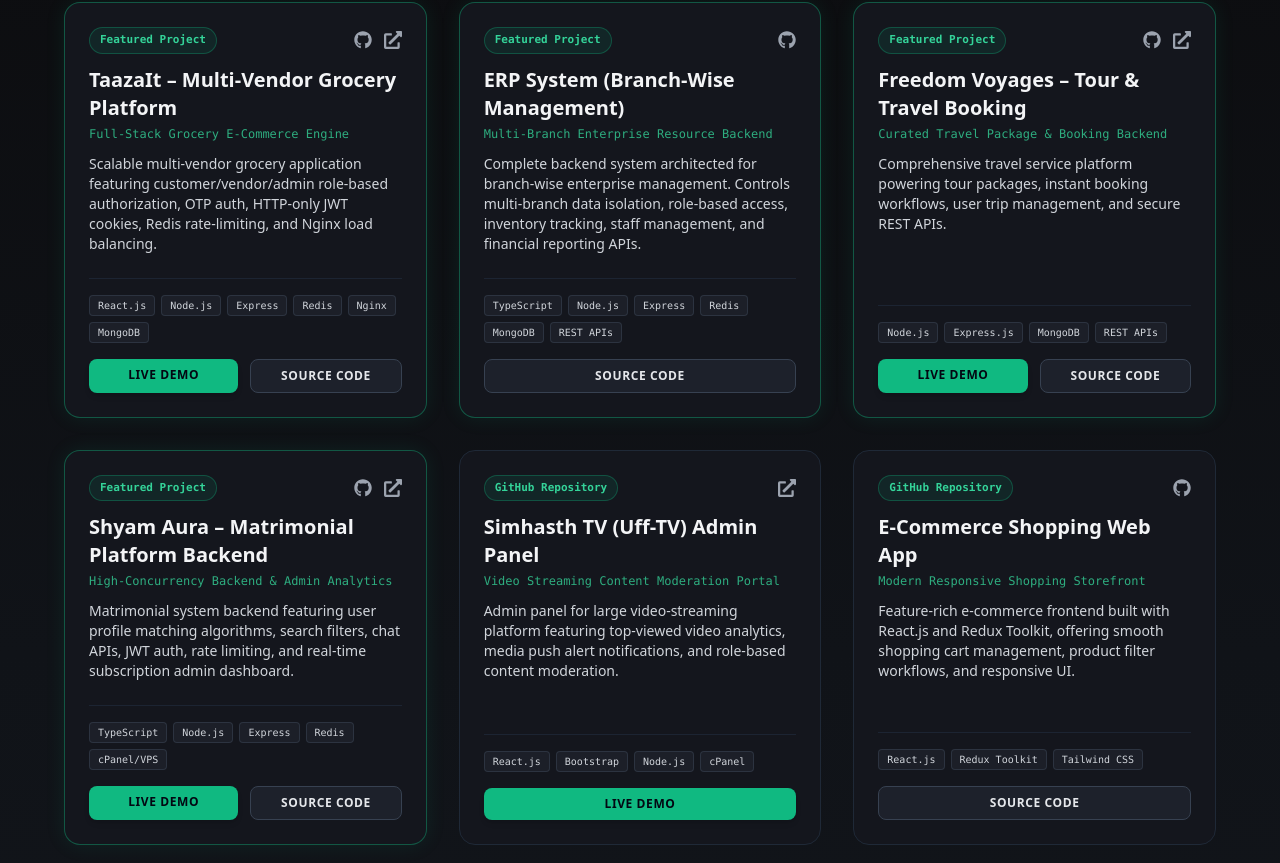
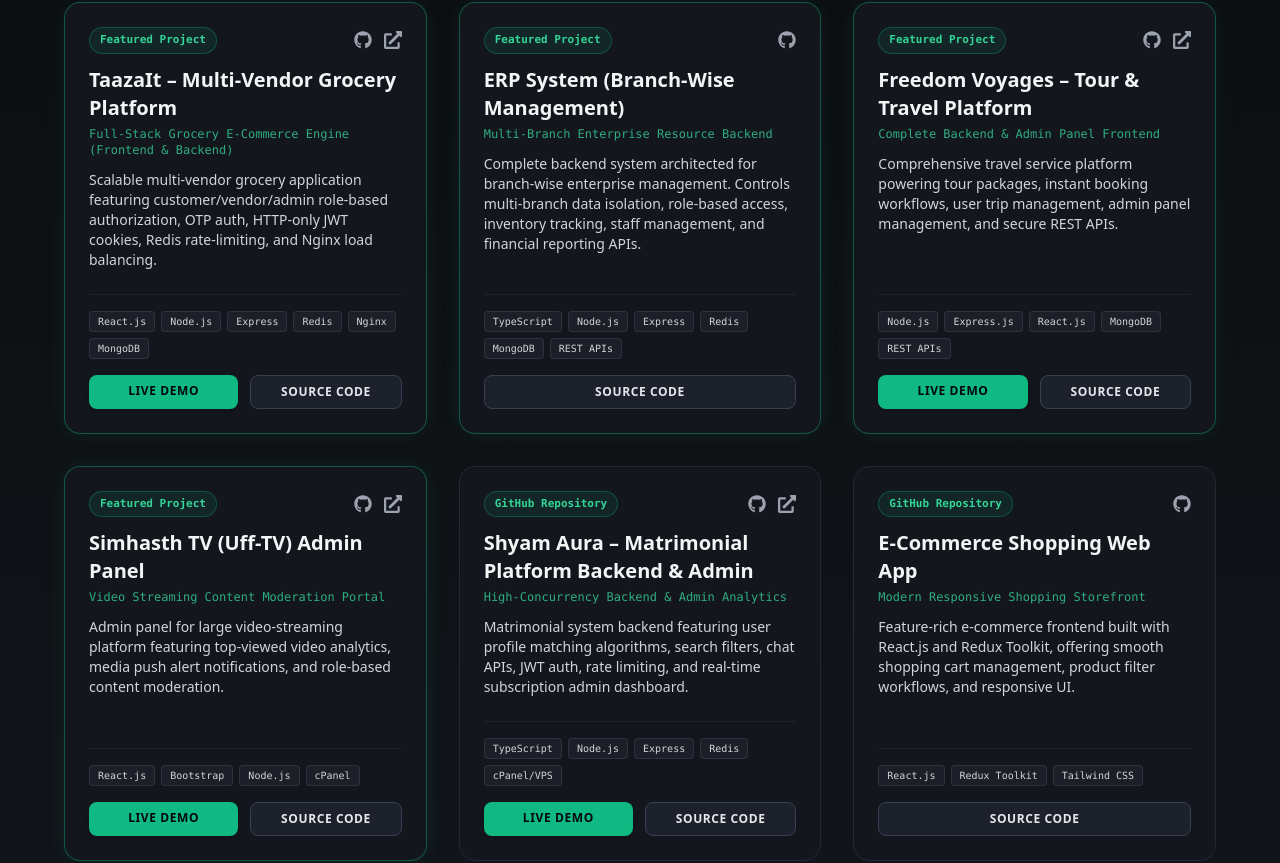
Before and after one commit to Rohitiwari297/Portfolio, a React (Vite) app: page /portfolio in a window 1280 px wide. Shown: the part 328-1191 px from the top of the page. Built offline with nearby package versions, Linux system fonts and the light colour scheme.

Commit message:
Update resume

```diff
--- a/src/components/PortFolio.jsx
+++ b/src/components/PortFolio.jsx
@@ -7,7 +7,7 @@ function PortFolio() {
     {
       id: 1,
       title: "TaazaIt – Multi-Vendor Grocery Platform",
-      subtitle: "Full-Stack Grocery E-Commerce Engine",
+      subtitle: "Full-Stack Grocery E-Commerce Engine (Frontend & Backend)",
       description: "Scalable multi-vendor grocery application featuring customer/vendor/admin role-based authorization, OTP auth, HTTP-only JWT cookies, Redis rate-limiting, and Nginx load balancing.",
       tech: ["React.js", "Node.js", "Express", "Redis", "Nginx", "MongoDB"],
       liveUrl: "https://taazait.com/",
@@ -25,31 +25,32 @@ function PortFolio() {
     },
     {
       id: 3,
-      title: "Freedom Voyages – Tour & Travel Booking",
-      subtitle: "Curated Travel Package & Booking Backend",
-      description: "Comprehensive travel service platform powering tour packages, instant booking workflows, user trip management, and secure REST APIs.",
-      tech: ["Node.js", "Express.js", "MongoDB", "REST APIs"],
+      title: "Freedom Voyages – Tour & Travel Platform",
+      subtitle: "Complete Backend & Admin Panel Frontend",
+      description: "Comprehensive travel service platform powering tour packages, instant booking workflows, user trip management, admin panel management, and secure REST APIs.",
+      tech: ["Node.js", "Express.js", "React.js", "MongoDB", "REST APIs"],
       liveUrl: "https://freedomvoyages.com/",
       githubUrl: "https://github.com/Rohitiwari297/BACKEND_FREEDOM_VOYAGES_-tours_-_travels-",
       featured: true
     },
     {
       id: 4,
-      title: "Shyam Aura – Matrimonial Platform Backend",
+      title: "Simhasth TV (Uff-TV) Admin Panel",
+      subtitle: "Video Streaming Content Moderation Portal",
+      description: "Admin panel for large video-streaming platform featuring top-viewed video analytics, media push alert notifications, and role-based content moderation.",
+      tech: ["React.js", "Bootstrap", "Node.js", "cPanel"],
+      liveUrl: "https://rssindia.in.net/uff-tv/",
+      githubUrl: "https://github.com/Rohitiwari297",
+      featured: true
+    },
+    {
+      id: 5,
+      title: "Shyam Aura – Matrimonial Platform Backend & Admin",
       subtitle: "High-Concurrency Backend & Admin Analytics",
       description: "Matrimonial system backend featuring user profile matching algorithms, search filters, chat APIs, JWT auth, rate limiting, and real-time subscription admin dashboard.",
       tech: ["TypeScript", "Node.js", "Express", "Redis", "cPanel/VPS"],
       liveUrl: "https://aura.suryapolypack.com/",
       githubUrl: "https://github.com/Rohitiwari297/Backend---Aura-Matrimonial-App-",
-      featured: true
-    },
-    {
-      id: 5,
-      title: "Simhasth TV (Uff-TV) Admin Panel",
-      subtitle: "Video Streaming Content Moderation Portal",
-      description: "Admin panel for large video-streaming platform featuring top-viewed video analytics, media push alert notifications, and role-based content moderation.",
-      tech: ["React.js", "Bootstrap", "Node.js", "cPanel"],
-      liveUrl: "https://rssindia.in.net/uff-tv/",
       featured: false
     },
     {
```
Also changed, not shown: 2 other files (tests, documents, lock files or other folders).
